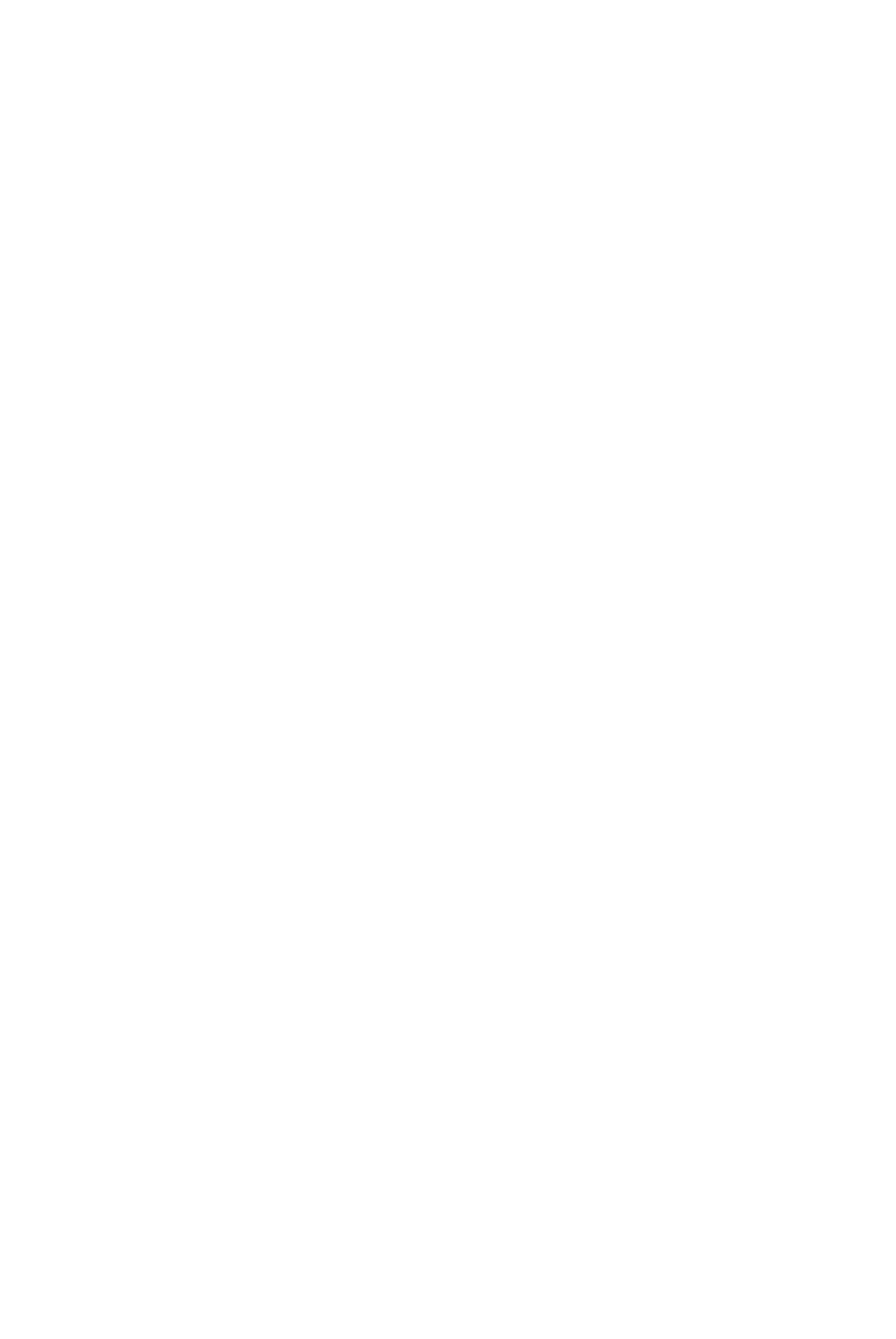
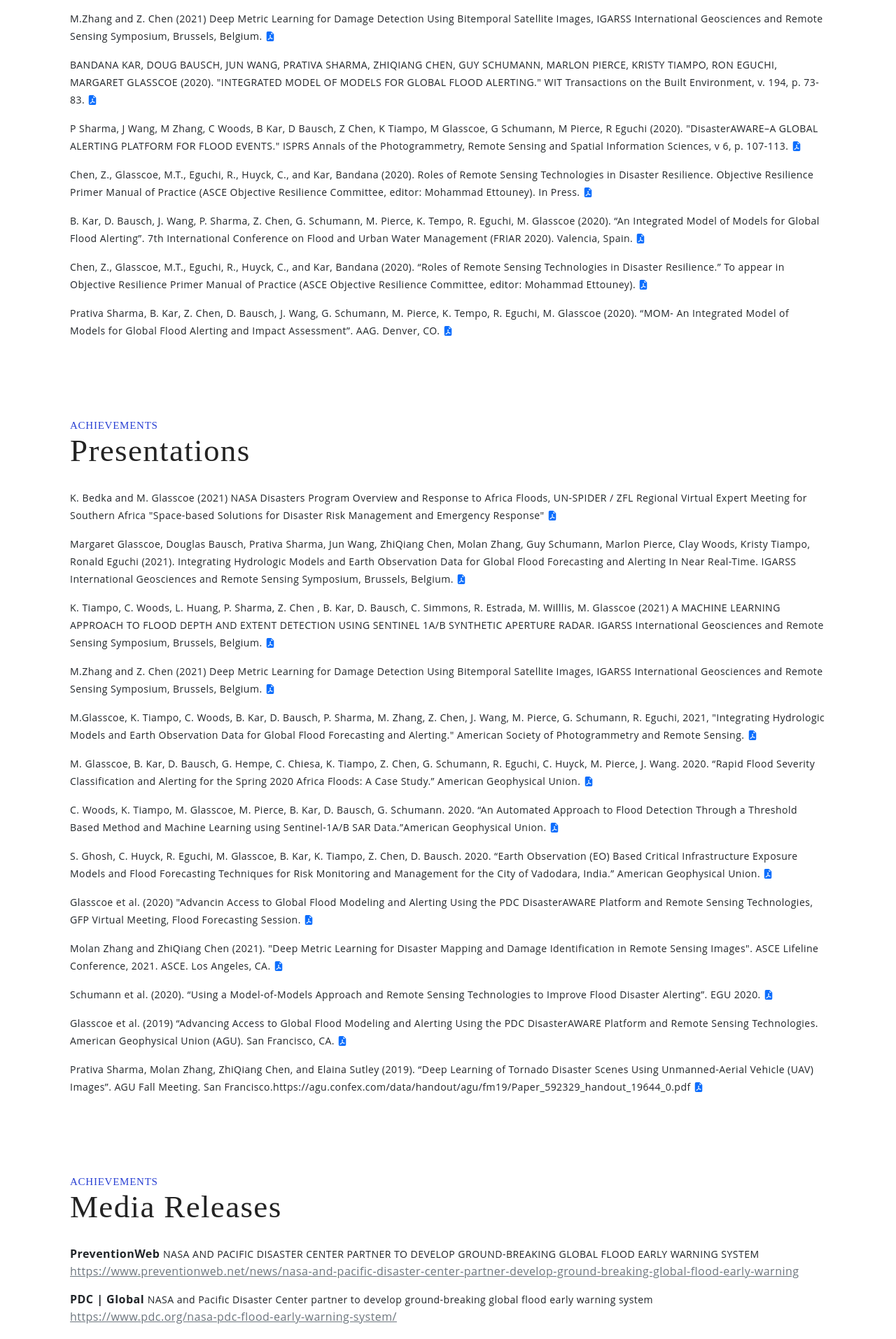
Before and after one commit to Global-Flood-Assessment/GIFFT-website, a Vue app: page / in a window 1280 px wide. Shown: the part 4220-6134 px from the top of the page at 70% size. Before the commit the page ends 3904 px from the top, so only its background shows below. Built offline with nearby package versions, Linux system fonts and the light colour scheme; a web font is replaced by a local one.

Commit message:
Updated with presentations, publications and media releases

```diff
--- a/src/App.vue
+++ b/src/App.vue
@@ -20,8 +20,117 @@ export default {
         {name: "ZhiQiang Chen", organization: "University of Missouri-Kansas City", avatarUrl: null},
         {name: "Charlie Huyck", organization: "ImageCat Inc.", avatarUrl: null},
         {name: "Ron Eguchi", organization: "ImageCat Inc.", avatarUrl: null}
+      ],
+      publications: [
+        {
+          title: `Margaret Glasscoe, Douglas Bausch, Prativa Sharma, Jun Wang, ZhiQiang Chen, Molan Zhang, Guy Schumann, Marlon Pierce, Clay Woods, Kristy Tiampo, Ronald Eguchi (2021). Integrating Hydrologic Models and Earth Observation Data for Global Flood Forecasting and Alerting In Near Real-Time. IGARSS International Geosciences and Remote Sensing Symposium, Brussels, Belgium.`,
+          pdf: "#"
+        },
+        {
+          title: `K. Tiampo, C. Woods, L. Huang, P. Sharma, Z. Chen , B. Kar, D. Bausch, C. Simmons, R. Estrada, M. Willlis, M. Glasscoe (2021) A MACHINE LEARNING APPROACH TO FLOOD DEPTH AND EXTENT DETECTION USING SENTINEL 1A/B SYNTHETIC APERTURE RADAR. IGARSS International Geosciences and Remote Sensing Symposium, Brussels, Belgium.`,
+          pdf: "#"
+        },
+        {
+          title: `M.Zhang and Z. Chen (2021) Deep Metric Learning for Damage Detection Using Bitemporal Satellite Images, IGARSS International Geosciences and Remote Sensing Symposium, Brussels, Belgium.`,
+          pdf: "#"
+        },
+        {
+          title: `BANDANA KAR, DOUG BAUSCH, JUN WANG, PRATIVA SHARMA, ZHIQIANG CHEN, GUY SCHUMANN, MARLON PIERCE, KRISTY TIAMPO, RON EGUCHI, MARGARET GLASSCOE (2020). "INTEGRATED MODEL OF MODELS FOR GLOBAL FLOOD ALERTING." WIT Transactions on the Built Environment, v. 194, p. 73-83.`,
+          pdf: "#"
+        },
+        {
+          title: `P Sharma, J Wang, M Zhang, C Woods, B Kar, D Bausch, Z Chen, K Tiampo, M Glasscoe, G Schumann, M Pierce, R Eguchi (2020). "DisasterAWARE–A GLOBAL ALERTING PLATFORM FOR FLOOD EVENTS." ISPRS Annals of the Photogrammetry, Remote Sensing and Spatial Information Sciences, v 6, p. 107-113.`,
+          pdf: "#"
+        },
+        {
+          title: `Chen, Z., Glasscoe, M.T., Eguchi, R., Huyck, C., and Kar, Bandana (2020). Roles of Remote Sensing Technologies in Disaster Resilience. Objective Resilience Primer Manual of Practice (ASCE Objective Resilience Committee, editor: Mohammad Ettouney). In Press.`,
+          pdf: "#"
+        },
+        {
+          title: `B. Kar, D. Bausch, J. Wang, P. Sharma, Z. Chen, G. Schumann, M. Pierce, K. Tempo, R. Eguchi, M. Glasscoe (2020). “An Integrated Model of Models for Global Flood Alerting”. 7th International Conference on Flood and Urban Water Management (FRIAR 2020). Valencia, Spain.`,
+          pdf: "#"
+        },
+        {
+          title: `Chen, Z., Glasscoe, M.T., Eguchi, R., Huyck, C., and Kar, Bandana (2020). “Roles of Remote Sensing Technologies in Disaster Resilience.” To appear in Objective Resilience Primer Manual of Practice (ASCE Objective Resilience Committee, editor: Mohammad Ettouney).`,
+          pdf: "#"
+        },
+        {
+          title: `Prativa Sharma, B. Kar, Z. Chen, D. Bausch, J. Wang, G. Schumann, M. Pierce, K. Tempo, R. Eguchi, M. Glasscoe (2020). “MOM- An Integrated Model of Models for Global Flood Alerting and Impact Assessment”. AAG. Denver, CO.`,
+          pdf: "#"
+        }
+      ],
+      presentations: [
+        {
+          title: `K. Bedka and M. Glasscoe (2021) NASA Disasters Program Overview and Response to Africa Floods, UN-SPIDER / ZFL Regional Virtual Expert Meeting for Southern Africa "Space-based Solutions for Disaster Risk Management and Emergency Response"`,
+          pdf: "#"
+        },
+        {
+          title: `Margaret Glasscoe, Douglas Bausch, Prativa Sharma, Jun Wang, ZhiQiang Chen, Molan Zhang, Guy Schumann, Marlon Pierce, Clay Woods, Kristy Tiampo, Ronald Eguchi (2021). Integrating Hydrologic Models and Earth Observation Data for Global Flood Forecasting and Alerting In Near Real-Time. IGARSS International Geosciences and Remote Sensing Symposium, Brussels, Belgium.`,
+          pdf: "#"
+        },
+        {
+          title: `K. Tiampo, C. Woods, L. Huang, P. Sharma, Z. Chen , B. Kar, D. Bausch, C. Simmons, R. Estrada, M. Willlis, M. Glasscoe (2021) A MACHINE LEARNING APPROACH TO FLOOD DEPTH AND EXTENT DETECTION USING SENTINEL 1A/B SYNTHETIC APERTURE RADAR. IGARSS International Geosciences and Remote Sensing Symposium, Brussels, Belgium.`,
+          pdf: "#"
+        },
+        {
+          title: `M.Zhang and Z. Chen (2021) Deep Metric Learning for Damage Detection Using Bitemporal Satellite Images, IGARSS International Geosciences and Remote Sensing Symposium, Brussels, Belgium.`,
+          pdf: "#"
+        },
+        {
+          title: `M.Glasscoe, K. Tiampo, C. Woods, B. Kar, D. Bausch, P. Sharma, M. Zhang, Z. Chen, J. Wang, M. Pierce, G. Schumann, R. Eguchi, 2021, "Integrating Hydrologic Models and Earth Observation Data for Global Flood Forecasting and Alerting." American Society of Photogrammetry and Remote Sensing.`,
+          pdf: "#"
+        },
+        {
+          title: `M. Glasscoe, B. Kar, D. Bausch, G. Hempe, C. Chiesa, K. Tiampo, Z. Chen, G. Schumann, R. Eguchi, C. Huyck, M. Pierce, J. Wang. 2020. “Rapid Flood Severity Classification and Alerting for the Spring 2020 Africa Floods: A Case Study.” American Geophysical Union.`,
+          pdf: "#"
+        },
+        {
+          title: `C. Woods, K. Tiampo, M. Glasscoe, M. Pierce, B. Kar, D. Bausch, G. Schumann. 2020. “An Automated Approach to Flood Detection Through a Threshold Based Method and Machine Learning using Sentinel-1A/B SAR Data.”American Geophysical Union.`,
+          pdf: "#"
+        },
+        {
+          title: `S. Ghosh, C. Huyck, R. Eguchi, M. Glasscoe, B. Kar, K. Tiampo, Z. Chen, D. Bausch. 2020. “Earth Observation (EO) Based Critical Infrastructure Exposure Models and Flood Forecasting Techniques for Risk Monitoring and Management for the City of Vadodara, India.” American Geophysical Union.`,
+          pdf: "#"
+        },
+        {
+          title: `Glasscoe et al. (2020) "Advancin Access to Global Flood Modeling and Alerting Using the PDC DisasterAWARE Platform and Remote Sensing Technologies, GFP Virtual Meeting, Flood Forecasting Session.`,
+          pdf: "#"
+        },
+        {
+          title: `Molan Zhang and ZhiQiang Chen (2021). "Deep Metric Learning for Disaster Mapping and Damage Identification in Remote Sensing Images". ASCE Lifeline Conference, 2021. ASCE. Los Angeles, CA.`,
+          pdf: "#"
+        },
+        {
+          title: `Schumann et al. (2020). “Using a Model-of-Models Approach and Remote Sensing Technologies to Improve Flood Disaster Alerting”. EGU 2020.`,
+          pdf: "#"
+        },
+        {
+          title: `Glasscoe et al. (2019) “Advancing Access to Global Flood Modeling and Alerting Using the PDC DisasterAWARE Platform and Remote Sensing Technologies. American Geophysical Union (AGU). San Francisco, CA.`,
+          pdf: "#"
+        },
+        {
+          title: `Prativa Sharma, Molan Zhang, ZhiQiang Chen, and Elaina Sutley (2019). “Deep Learning of Tornado Disaster Scenes Using Unmanned-Aerial Vehicle (UAV) Images”. AGU Fall Meeting. San Francisco.https://agu.confex.com/data/handout/agu/fm19/Paper_592329_handout_19644_0.pdf`,
+          pdf: "#"
+        }
+      ],
+      mediaReleases: [
+        {
+          publisher: "PreventionWeb",
+          title: "NASA AND PACIFIC DISASTER CENTER PARTNER TO DEVELOP GROUND-BREAKING GLOBAL FLOOD EARLY WARNING SYSTEM",
+          link: "https://www.preventionweb.net/news/nasa-and-pacific-disaster-center-partner-develop-ground-breaking-global-flood-early-warning"
+        },
+        {
+          publisher: "PDC | Global",
+          title: "NASA and Pacific Disaster Center partner to develop ground-breaking global flood early warning system",
+          link: "https://www.pdc.org/nasa-pdc-flood-early-warning-system/"
+        },
+        {
+          publisher: "PDC | Global",
+          title: "NASA and Pacific Disaster Center link experts in development of new life-saving technologies",
+          link: "https://www.pdc.org/nasa-pdc-develop-life-saving-technologies/"
+        }
       ]
-    };
+    }
   }
 }
 
@@ -211,6 +320,56 @@ export default {
         </div>
       </div>
     </section>
+
+    <section class="section-7">
+      <div>
+        <h2 class="row-margin h2-sub"> ACHIEVEMENTS </h2>
+        <h2 class="row-margin">Publications</h2>
+        <div class="row-margin d-flex flex-column">
+          <div v-for="(publication, publicationIndex) in publications" :key="publicationIndex">
+            <p><small>{{ publication.title }}
+              <b-link :href="publication.pdf">
+                <b-icon icon="file-earmark-pdf-fill"/>
+              </b-link>
+            </small></p>
+          </div>
+        </div>
+      </div>
+    </section>
+
+    <section class="section-8">
+      <div>
+        <h2 class="row-margin h2-sub"> ACHIEVEMENTS </h2>
+        <h2 class="row-margin">Presentations</h2>
+        <div class="row-margin d-flex flex-column">
+          <div v-for="(presentation, presentationIndex) in presentations" :key="presentationIndex">
+            <p><small>{{ presentation.title }}
+              <b-link :href="presentation.pdf">
+                <b-icon icon="file-earmark-pdf-fill"/>
+              </b-link>
+            </small></p>
+          </div>
+        </div>
+      </div>
+    </section>
+
+    <section class="section-9">
+      <div>
+        <h2 class="row-margin h2-sub"> ACHIEVEMENTS </h2>
+        <h2 class="row-margin">Media Releases</h2>
+        <div class="row-margin d-flex flex-column">
+          <div v-for="(mediaRelease, mediaReleaseIndex) in mediaReleases" :key="mediaReleaseIndex">
+            <p>
+              <strong>{{ mediaRelease.publisher }}</strong>&nbsp;<small>{{ mediaRelease.title }}</small><br/>
+              <b-link :href="mediaRelease.link" class="text-secondary">
+                {{ mediaRelease.link }}
+              </b-link>
+            </p>
+          </div>
+        </div>
+      </div>
+    </section>
+
   </div>
 </template>
 
@@ -261,6 +420,21 @@ section.section-5 > div {
 }
 
 section.section-6 > div {
+  padding-top: 50px;
+  padding-bottom: 50px;
+}
+
+section.section-7 > div {
+  padding-top: 50px;
+  padding-bottom: 50px;
+}
+
+section.section-8 > div {
+  padding-top: 50px;
+  padding-bottom: 50px;
+}
+
+section.section-9 > div {
   padding-top: 50px;
   padding-bottom: 50px;
 }
```
